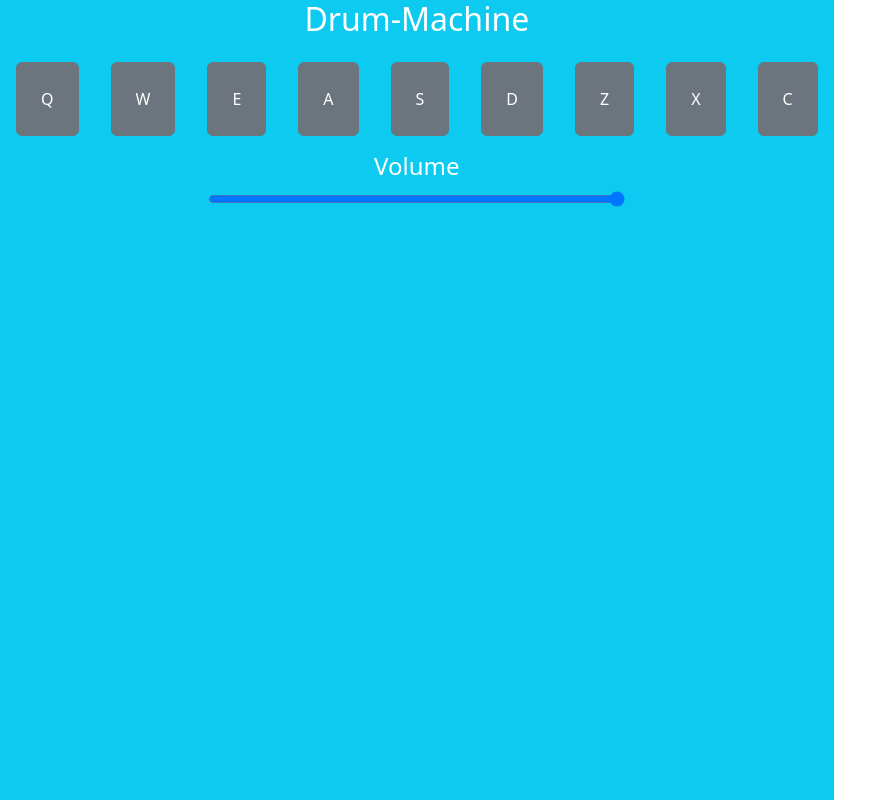
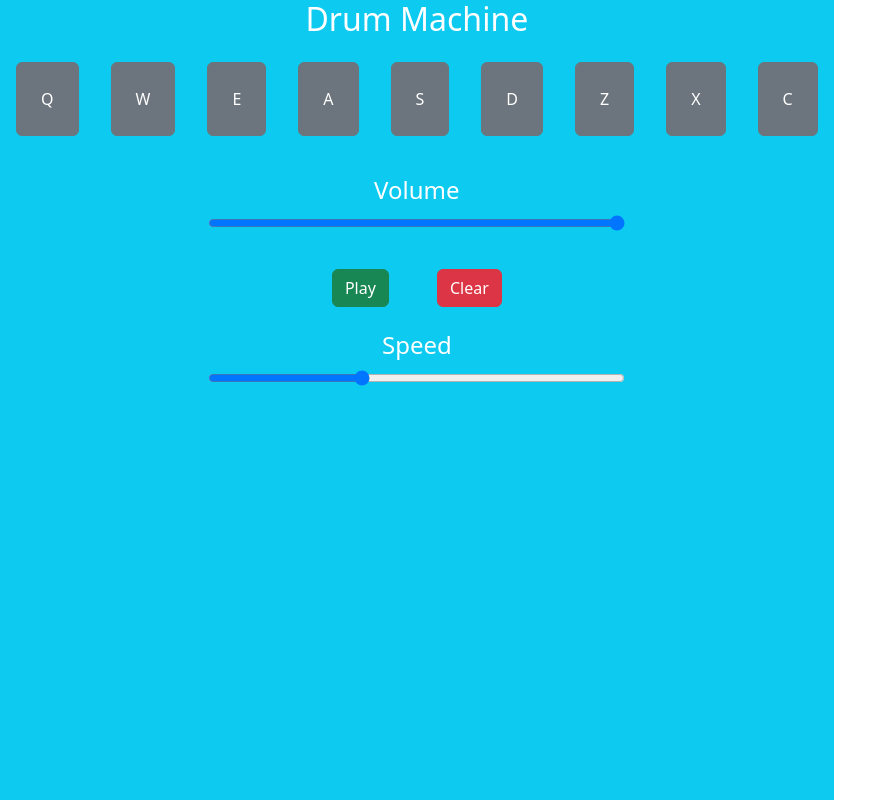
Before and after one commit to JAYBORICHA07/Drum-Machine, a React (Vite) app in the folder Drum-machine/: page / in a window 1280 px wide. Shown: the whole page, without its empty margins (0-881 px from the left). Built offline with nearby package versions, Linux system fonts and the light colour scheme.

Commit message:
last test case remaining in drum-machine

```diff
--- a/Drum-machine/src/App.jsx
+++ b/Drum-machine/src/App.jsx
@@ -1,6 +1,5 @@
+/* eslint-disable react-hooks/exhaustive-deps */
 import React from "react";
-import { useState, useEffect } from "react";
-import "./App.css";
 
 const audioClips = [
   {
@@ -42,7 +41,7 @@ const audioClips = [
   {
     keyCode: 90,
     keyTrigger: "Z",
-    id: "Kick-n'-Hat",
+    id: "Hat",
     url: "https://s3.amazonaws.com/freecodecamp/drums/Kick_n_Hat.mp3",
   },
   {
@@ -54,76 +53,120 @@ const audioClips = [
   {
     keyCode: 67,
     keyTrigger: "C",
-    id: "Closed-HH",
+    id: "Closed-jj",
     url: "https://s3.amazonaws.com/freecodecamp/drums/Cev_H2.mp3",
   },
-];
-const audio = new Audio();
-function App() {
-  const [volume, setVolume] = useState(1);
+]
+
+function App(){
+  const [volume , setVolume] = React.useState(1);
+  const [recording , setRecording] = React.useState("");
+  const [speed, setSpeed] = React.useState(0.5);
+
+  const playRecording = () => {
+    let index = 0;
+    let recordArray = recording.split("");
+    const interval = setInterval(() => {
+      const audioTag = document.getElementById(recordArray[index]);
+      audioTag.volume = volume;
+      audioTag.currentTime = 0;
+      audioTag.play();
+      index++;
+    }, speed * 600);
+    setTimeout(
+      () => clearInterval(interval),
+      600 * speed * recordArray.length - 1
+    );
+  };
+
+
   return (
-    <div className="bg-info min-vh-100 text-white" id="drum-machine">
-      <div className="text-center">
-        <h2>Drum-Machine</h2>
-        {audioClips.map((clip) => (
-          <Pad key={clip.id} clip={clip} volume={volume} />
-        ))}
+    <div id="drum-machine" className="text-center bg-info w-100 min-vh-100 text-white">
+        <h2>Drum Machine</h2>
+        <div className="w-30">
+        {
+          audioClips.map(clip => (
+            <Pad
+              key = {clip.id}
+              clip = {clip}
+              volume = {volume}
+              setRecording={setRecording}
+            />
+          ))
+        }
+        </div>
         <br />
         <h4>Volume</h4>
         <input
-          type="range"
-          step="0.01"
+          id="display"
+          type={"range"}
+          step ="0.01"
           onChange={(e) => setVolume(e.target.value)}
-          volume={volume}
+          value={volume}
           max="1"
           min="0"
           className="w-50"
-        />
-      </div>
+          />
+          <h3>{recording}</h3>
+          {
+            (
+            <>
+              <button onClick={playRecording} className="btn btn-success m-4">Play</button>
+              <button onClick={() => setRecording("")} className="btn btn-danger m-4">Clear</button>
+              <br />
+              <h4>Speed</h4>
+              <input
+                type="range"
+                step={0.01}
+                onChange={(e) => setSpeed(e.target.value)}
+                value={speed}
+                max="1.2"
+                min={0.1}
+                className="w-50"
+              />
+            </>
+          )}
     </div>
-  );
+  )
 }
 
-function Pad({ clip , volume}) {
-  useEffect(() => {
+function Pad({clip , volume , setRecording}) {
+  const [active , setActive] = React.useState(false);
+
+  React.useEffect(() => {
     document.addEventListener("keydown", handleKeyPress);
     return () => {
       document.removeEventListener("keydown", handleKeyPress);
     };
   }, []);
+
   const handleKeyPress = (e) => {
-    // console.log(e.keyCode)
-    // console.log(clip.keyCode)
-    // if(e.keyCode === clip.keyCode){
-    //     playSound()
-    // }
-    audioClips.forEach((clip) => {
-      if (e.keyCode === clip.keyCode) {
-        let playUrl = clip.url;
-        playOnKeyPress(playUrl);
-      }
-    });
-  };
-
-  const playOnKeyPress = (url) => {
-    audio.src = url;
-    audio.play();
-    audio.volume = volume;
+    if(e.keyCode === clip.keyCode){
+      playSound();
+    }
   };
 
   const playSound = () => {
     const audioTag = document.getElementById(clip.keyTrigger);
+    setActive(true);
+    setTimeout(() => setActive(false), 200);
+    audioTag.volume = volume;
     audioTag.currentTime = 0;
     audioTag.play();
-    audioTag.volume = volume;
+    setRecording((prev) => prev + clip.keyTrigger + " ");
   };
 
   return (
-    <div onClick={playSound} className={`btn btn-secondary p-4 m-3 drum-pad`} id="display">
+    <div
+      id="#1"
+      onClick={playSound}
+      className={`drum-pad btn btn-secondary p-4 m-3 ${active && "btn-warning"}`}
+    >
       <audio className="clip" id={clip.keyTrigger} src={clip.url} />
       {clip.keyTrigger}
     </div>
-  );
+  )
+
 }
 
 export default App;
```
